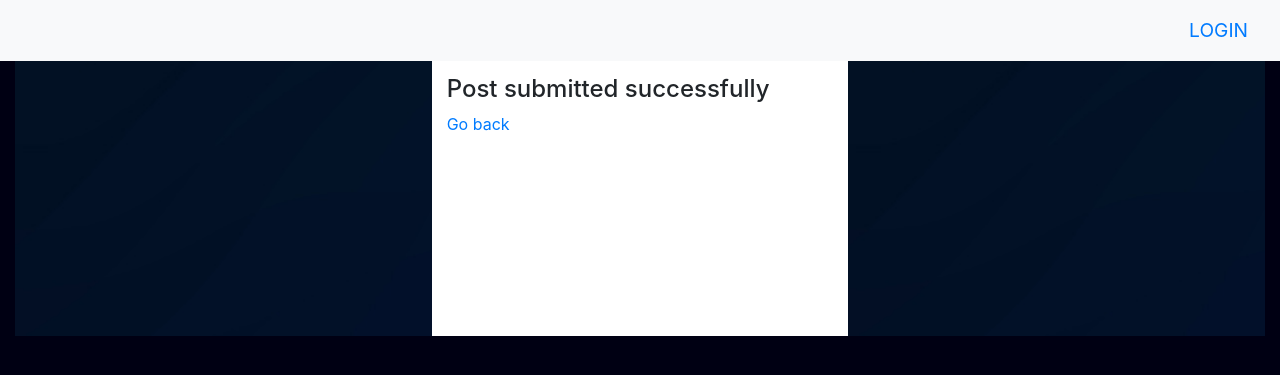
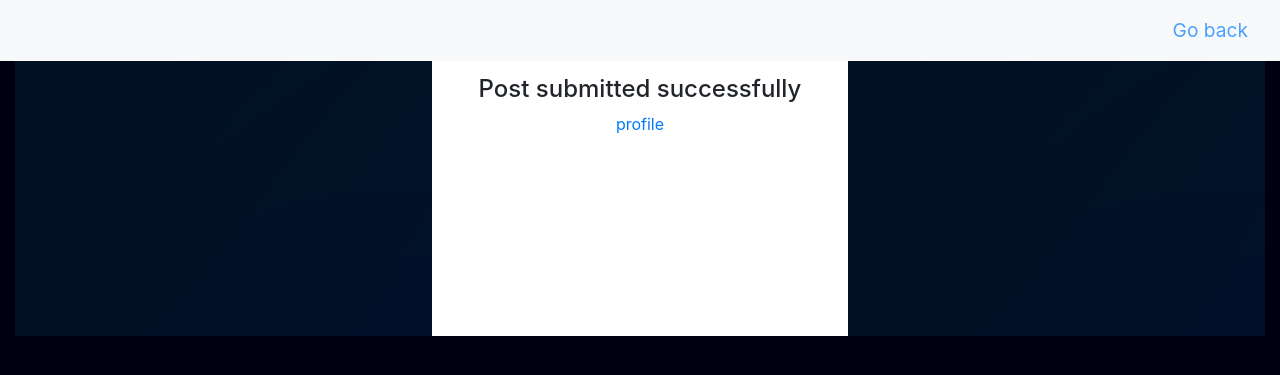
Before and after one commit to Leon-A1/Tshma, a Flask app: template app/templates/simple/postsubmitted.html in a window 1280 px wide. Shown: the top 375 px of the page. Run offline with Flask 2, Linux system fonts and the light colour scheme; the template is opened without the code that fills it, so the values that code supplies are empty; some libraries are stand-ins or nearby versions.

Commit message:
minor template design and routes

```diff
--- a/app/routes.py
+++ b/app/routes.py
@@ -66,7 +66,7 @@ def index():
 
 
         #User has been created succsessfuly###
-        return render_template('index', message="something went wrong please try again")
+        return render_template('index', form=form , message="something went wrong please try again")
 
 
     return render_template('index.html', form=form)
--- a/app/templates/simple/postsubmitted.html
+++ b/app/templates/simple/postsubmitted.html
@@ -11,7 +11,7 @@
 
   <nav class="navbar fixed-top navbar-light bg-light">
     <a class="navbar-brand" href="/"></a>
-          <a style="font-size:120%;text-align:center;" class="nav-item nav-link" href="/">LOGIN</a>
+          <a style="font-size:120%;text-align:center;opacity:70%" class="nav-item nav-link" href="/profile">Go back</a>
     </nav>
   <div style=""class="container-fluid">
   <div style="padding:0;margin:0;" class="row">
@@ -21,9 +21,9 @@
     </div>
 
     <!-- MAIN CONTENT BLOCK -->
-    <div style="padding-top:75px; padding-bottom:200px;background-color: white;"class="col">
+    <div style="padding-top:75px; padding-bottom:200px;background-color: white;text-align: center;"class="col">
         <h4>Post submitted successfully</h4>
-        <a href="/profile">Go back</a>
+        <a href="/profile">profile</a>
     </div>
     <div style="background-image:url({{url_for('static', filename='img/blue.jpg')}})"class="col">
 
```
Also changed, not shown: app/templates/profile.html (+8 -6 lines).
